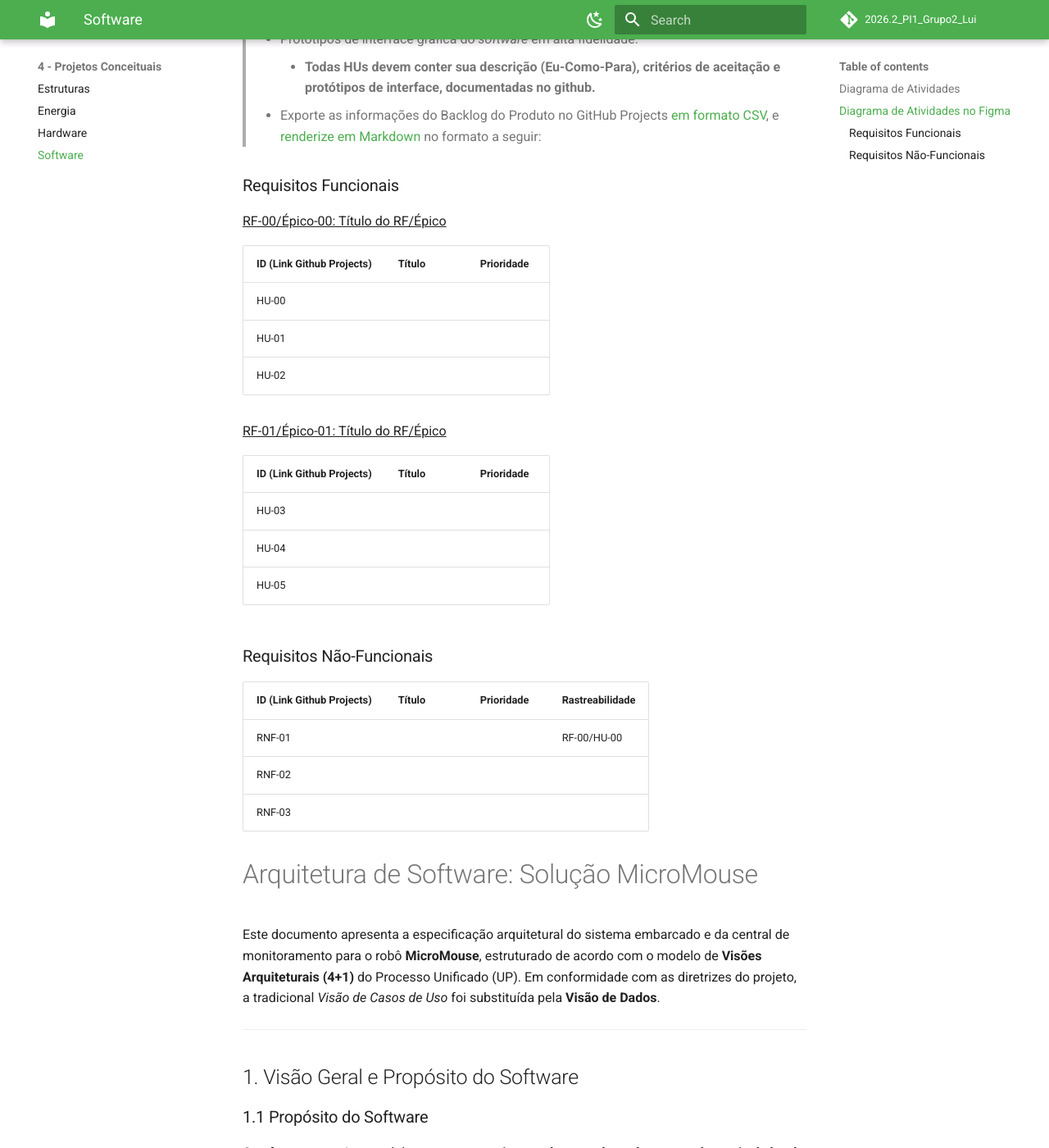
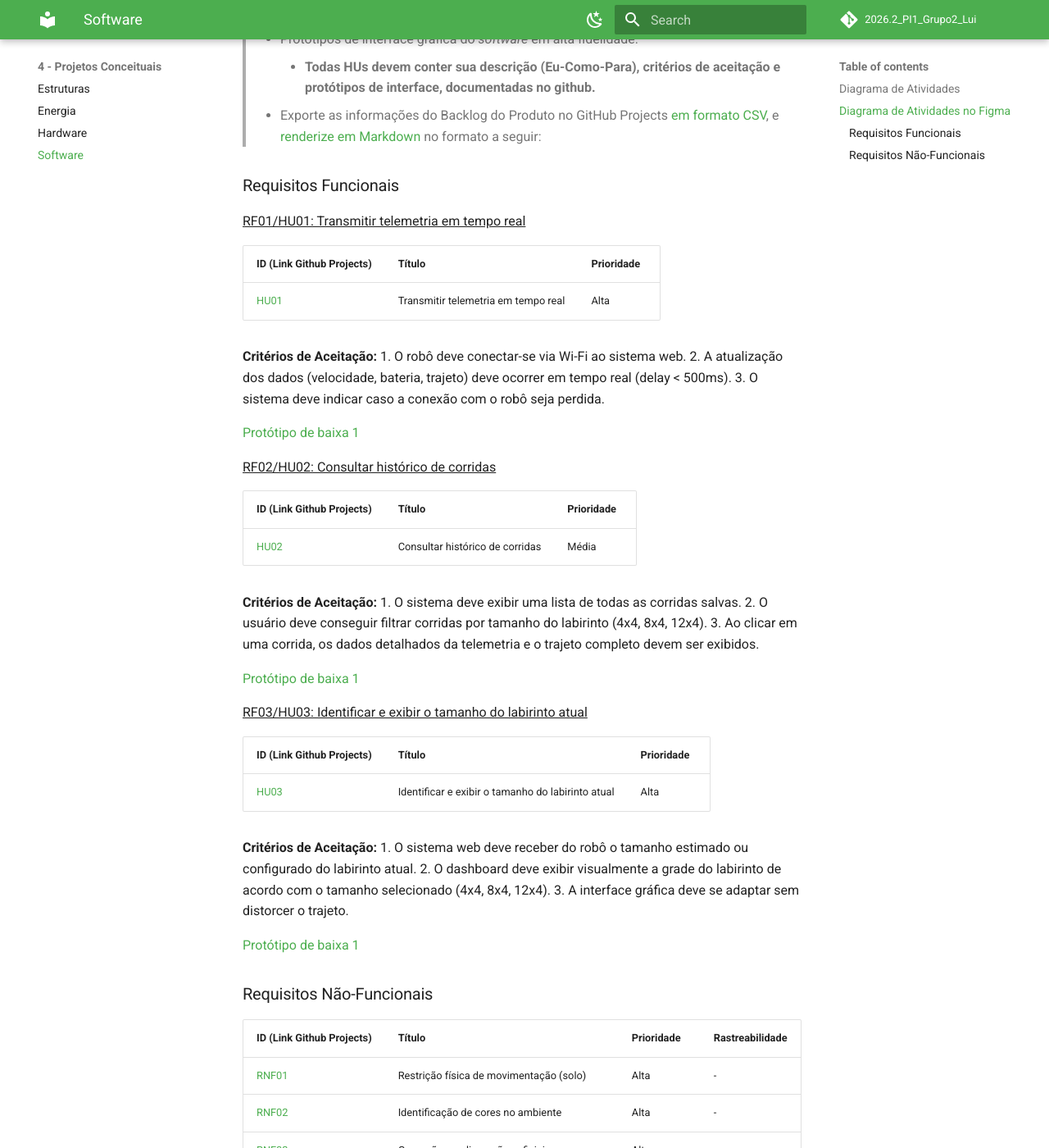
Before and after one commit to fcte-pi1/2026.2_PI1_Grupo2_Lui, an MkDocs documentation site: the page built from docs/4.4 - Projeto conceitual de software.md, in a window 1280 px wide and 1400 px high, scrolled down 3552 px. Shown: the whole window at 82% size. Built offline with MkDocs 1.6.1 and Material for MkDocs 9.7.7, drawn with Linux system fonts in a browser that asks for light colours; comment, search, counter and statistics services are not loaded; some of the changed text lies outside the part shown.

Commit message:
docs: adição de HUs

```diff
--- a/docs/4.4 - Projeto conceitual de software.md
+++ b/docs/4.4 - Projeto conceitual de software.md
@@ -44,29 +44,56 @@ banco de dados) e o **Usuário** (que acompanha a corrida pelo dashboard).
 
 ### Requisitos Funcionais
 
-<u>RF-00/Épico-00: Título do RF/Épico</u>
+<u>RF01/HU01: Transmitir telemetria em tempo real</u>
 
 | ID (Link Github Projects) | Título | Prioridade |
 | :------------------------ | :----- | :--------- |
-| HU-00                     |        |            |
-| HU-01                     |        |            |
-| HU-02                     |        |            |
+| [HU01](#) | Transmitir telemetria em tempo real | Alta |
 
-<u>RF-01/Épico-01: Título do RF/Épico</u>
+**Critérios de Aceitação:**
+1. O robô deve conectar-se via Wi-Fi ao sistema web.
+2. A atualização dos dados (velocidade, bateria, trajeto) deve ocorrer em tempo real (delay < 500ms).
+3. O sistema deve indicar caso a conexão com o robô seja perdida.
+
+[Protótipo de baixa 1](https://excalidraw.com/#json=EwixAvoRnMQKEk-CD8BSF,Pl98Af1v61ccvHXETz4NVA)
+
+<u>RF02/HU02: Consultar histórico de corridas</u>
 
 | ID (Link Github Projects) | Título | Prioridade |
 | :------------------------ | :----- | :--------- |
-| HU-03                     |        |            |
-| HU-04                     |        |            |
-| HU-05                     |        |            |
+| [HU02](#) | Consultar histórico de corridas | Média |
+
+**Critérios de Aceitação:**
+1. O sistema deve exibir uma lista de todas as corridas salvas.
+2. O usuário deve conseguir filtrar corridas por tamanho do labirinto (4x4, 8x4, 12x4).
+3. Ao clicar em uma corrida, os dados detalhados da telemetria e o trajeto completo devem ser exibidos.
+
+
+[Protótipo de baixa 1](https://excalidraw.com/#json=EwixAvoRnMQKEk-CD8BSF,Pl98Af1v61ccvHXETz4NVA)
+
+<u>RF03/HU03: Identificar e exibir o tamanho do labirinto atual</u>
+
+| ID (Link Github Projects) | Título | Prioridade |
+| :------------------------ | :----- | :--------- |
+| [HU03](#) | Identificar e exibir o tamanho do labirinto atual | Alta |
+
+**Critérios de Aceitação:**
+1. O sistema web deve receber do robô o tamanho estimado ou configurado do labirinto atual.
+2. O dashboard deve exibir visualmente a grade do labirinto de acordo com o tamanho selecionado (4x4, 8x4, 12x4).
+3. A interface gráfica deve se adaptar sem distorcer o trajeto.
+
+
+[Protótipo de baixa 1](https://excalidraw.com/#json=EwixAvoRnMQKEk-CD8BSF,Pl98Af1v61ccvHXETz4NVA)
 
 ### Requisitos Não-Funcionais
 
 | ID (Link Github Projects) | Título | Prioridade | Rastreabilidade |
 | :------------------------ | :----- | :--------- | :-------------- |
-| RNF-01                    |        |            | RF-00/HU-00     |
-| RNF-02                    |        |            |                 |
-| RNF-03                    |        |            |                 |
+| [RNF01](#) | Restrição física de movimentação (solo) | Alta | - |
+| [RNF02](#) | Identificação de cores no ambiente | Alta | - |
+| [RNF03](#) | Operação em dimensões oficiais | Alta | - |
+| [RNF04](#) | Gerenciamento em GitHub e GitHub Projects | Média | - |
+| [RNF05](#) | Originalidade da solução (sem plágio) | Alta | - |
 
 # Arquitetura de Software: Solução MicroMouse
 
```
